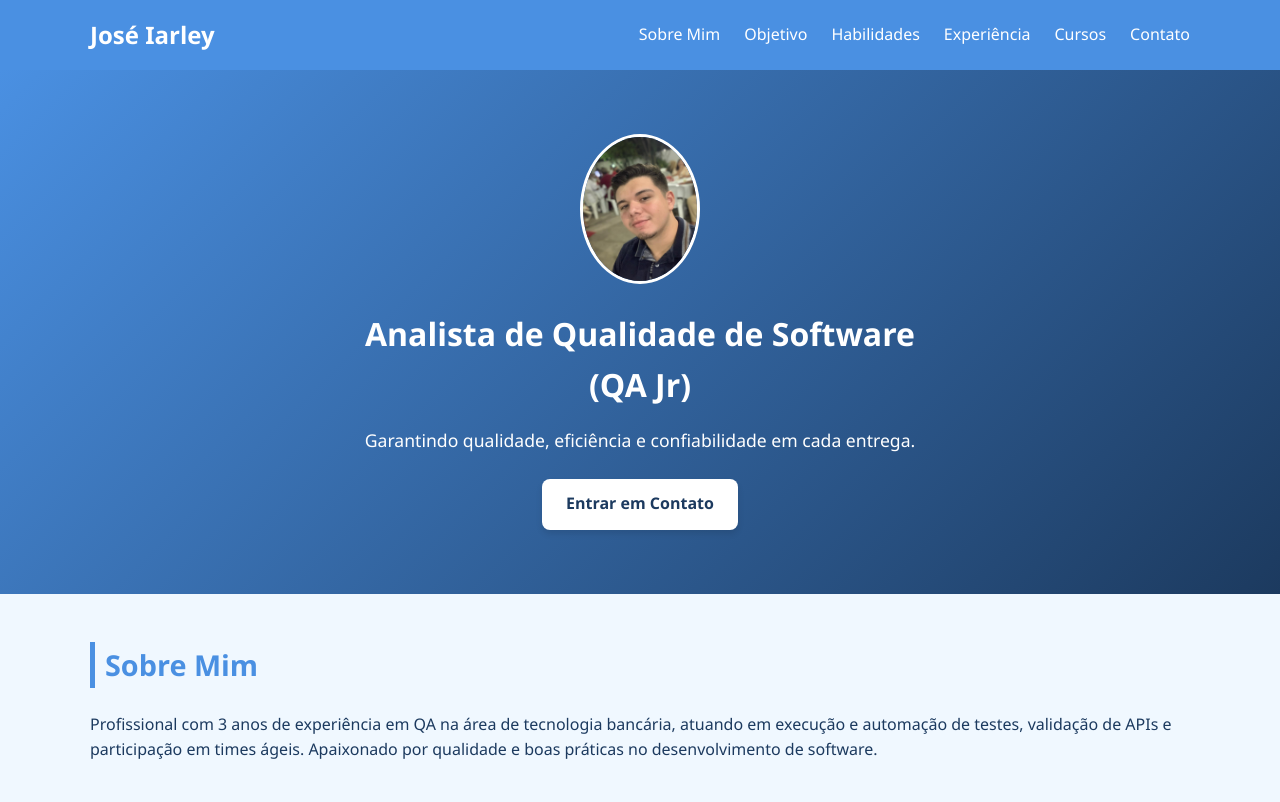
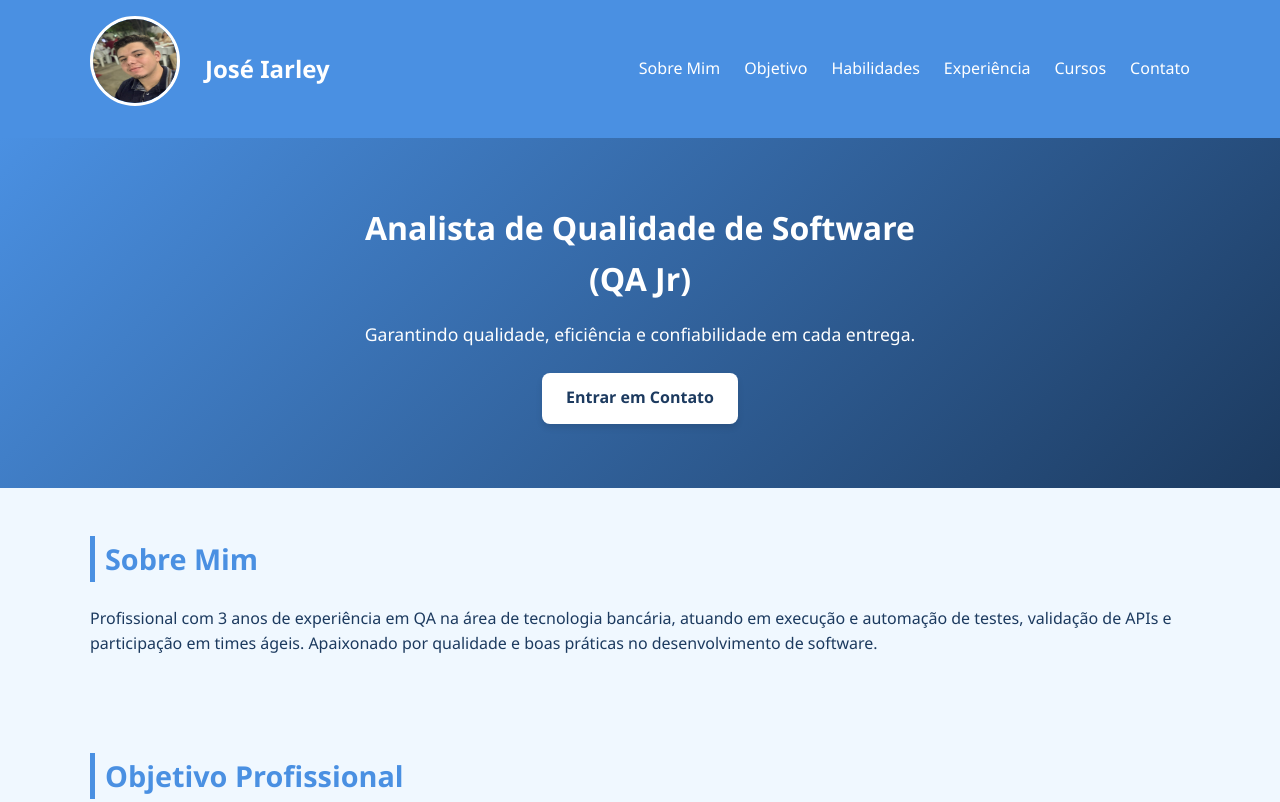
Before and after one commit to IarleyM/portifolio-curriculo, a plain HTML site: page index.html in a window 1280 px wide. Shown: the top 802 px of the page. Drawn offline with Linux system fonts and the light colour scheme.

Commit message:
Realocando posição da foto do avatar na navbar

```diff
--- a/CSS/style.css
+++ b/CSS/style.css
@@ -45,8 +45,11 @@ header {
 
 .logo {
   color: var(--branco);
-  font-size: 1.5rem;
+  font-size: 1rem;
   font-weight: bold;
+  gap: 25px;
+  align-items: center;
+  display: flex;
 }
 
 .nav-links {
@@ -80,8 +83,8 @@ header {
 }
 
 .avatar {
-  width: 120px;
-  height: 150px;
+  width: 90px;
+  height: 90px;
   border-radius: 50%;
   margin-bottom: 1rem;
   border: 3px solid var(--branco);
--- a/index.html
+++ b/index.html
@@ -10,7 +10,11 @@
   <!-- NAVBAR -->
   <header>
     <nav class="navbar container">
-      <h1 class="logo">José Iarley</h1>
+      <div class="logo">
+        <img src="./CSS/ASSETS/foto pessoal 2.jpg" alt="Foto de José Iarley" class="avatar">
+        <h1>José Iarley</h1>
+      </div>
+
       <ul class="nav-links">
         <li><a href="#sobre">Sobre Mim</a></li>
         <li><a href="#objetivo">Objetivo</a></li>
@@ -25,7 +29,6 @@
   <!-- HERO -->
   <section class="hero">
     <div class="hero-content">
-      <img src="./CSS/ASSETS/foto pessoal 2.jpg" alt="Foto de José Iarley" class="avatar">
       <h2>Analista de Qualidade de Software (QA Jr)</h2>
       <p>Garantindo qualidade, eficiência e confiabilidade em cada entrega.</p>
       <a href="#contato" class="btn">Entrar em Contato</a>
```
